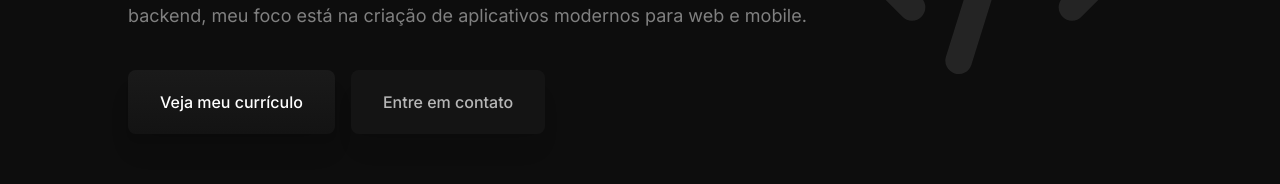
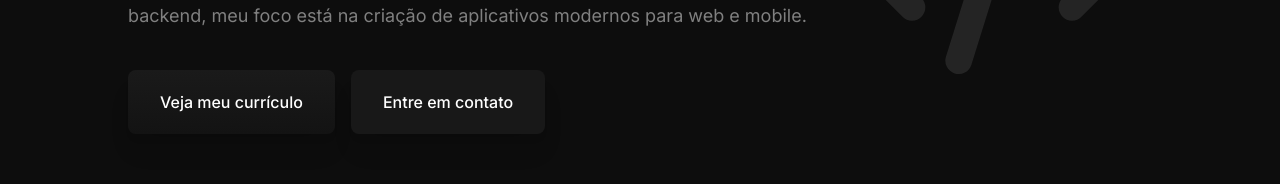
Before and after one commit to LeonardoWlopes/leonardolopes.tech, a Next.js app: page / in a window 1280 px wide. Shown: the part 424-608 px from the top of the page. Built offline with nearby package versions, Linux system fonts and the light colour scheme; no server answers.

Commit message:
hotfix: home contact button

```diff
--- a/src/app/page.tsx
+++ b/src/app/page.tsx
@@ -37,10 +37,7 @@ export default function Home() {
 					</Link>
 
 					<Link href={'/contact'}>
-						<Button
-							className="w-full cursor-not-allowed opacity-70"
-							variant="secondary"
-						>
+						<Button className="w-full" variant="secondary">
 							Entre em contato
 						</Button>
 					</Link>
--- a/src/app/technologies/page.tsx
+++ b/src/app/technologies/page.tsx
@@ -1,14 +1,24 @@
 //components
 import { TechCard } from '@/components/tech-card'
-import { DEVELOPMENT_CARDS } from '@/utils/mock'
 
 //types
 import type { Metadata } from 'next'
 
+//utils
+import { DEVELOPMENT_CARDS } from '@/utils/mock'
+
+//next
 export const metadata: Metadata = {
 	title: 'Tecnologias',
 	description: 'Conheça as tecnologias que utilizo no meu dia a dia.',
 }
+
+const CATEGORIES = [
+	{
+		name: 'Desenvolvimento',
+		items: DEVELOPMENT_CARDS,
+	},
+]
 
 export default function Tech() {
 	return (
@@ -24,16 +34,20 @@ export default function Tech() {
 			<hr className="my-8 border-white/10 md:my-16" />
 
 			<div className="flex flex-col gap-8">
+				{CATEGORIES.map(({ items, name }) => (
+					<div className="flex flex-col gap-8" key={name}>
 						{/* <h3 className="text-center font-bold text-3xl text-dark-gray sm:text-start">
-					Desenvolvimento
+							{name}
 						</h3> */}
 
 						<div className="grid grid-cols-1 place-items-center gap-4 md:grid-cols-3 sm:grid-cols-2">
-					{DEVELOPMENT_CARDS.map((tech) => (
+							{items.map((tech) => (
 								<TechCard key={tech.name} {...tech} />
 							))}
 						</div>
 					</div>
+				))}
+			</div>
 		</main>
 	)
 }
```
Lines whose indentation alone changed are shown as unchanged.
